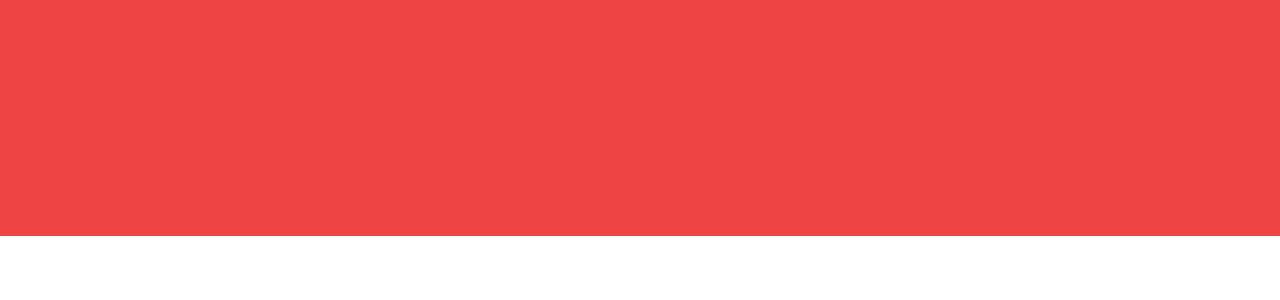
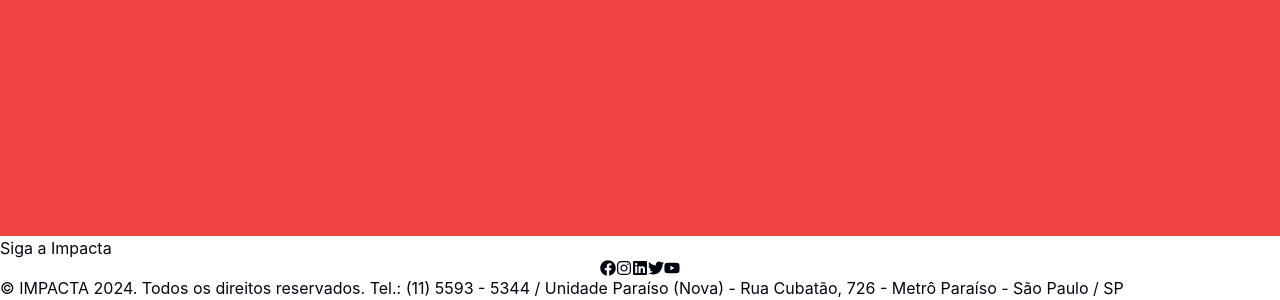
Before and after one commit to ByMota/tcc-impacta, a React (Vite) app: page /aluno in a window 1280 px wide. Shown: the part 1300-1600 px from the top of the page. Before the commit the page ends 1536 px from the top, so only its background shows below. Built offline with nearby package versions, Linux system fonts and the light colour scheme.

Commit message:
Fix lint

```diff
--- a/src/pages/AlunoDefault.tsx
+++ b/src/pages/AlunoDefault.tsx
@@ -8,7 +8,7 @@ export default function AlunoDefault() {
         <Header/>
         <section className="bg-red-500 h-[96rem]">
         </section>
-        {/* <Footer/> */}
+        <Footer/>
       </main>
     </>
   )
--- a/src/router.tsx
+++ b/src/router.tsx
@@ -1,6 +1,7 @@
 import { Routes, Route } from 'react-router-dom';
 import App from './App';
-import AlunoDefault from './pages/alunoDefault';
+import AlunoDefault from './pages/AlunoDefault';
+
 
 
 export default function AppRouter() {
```
